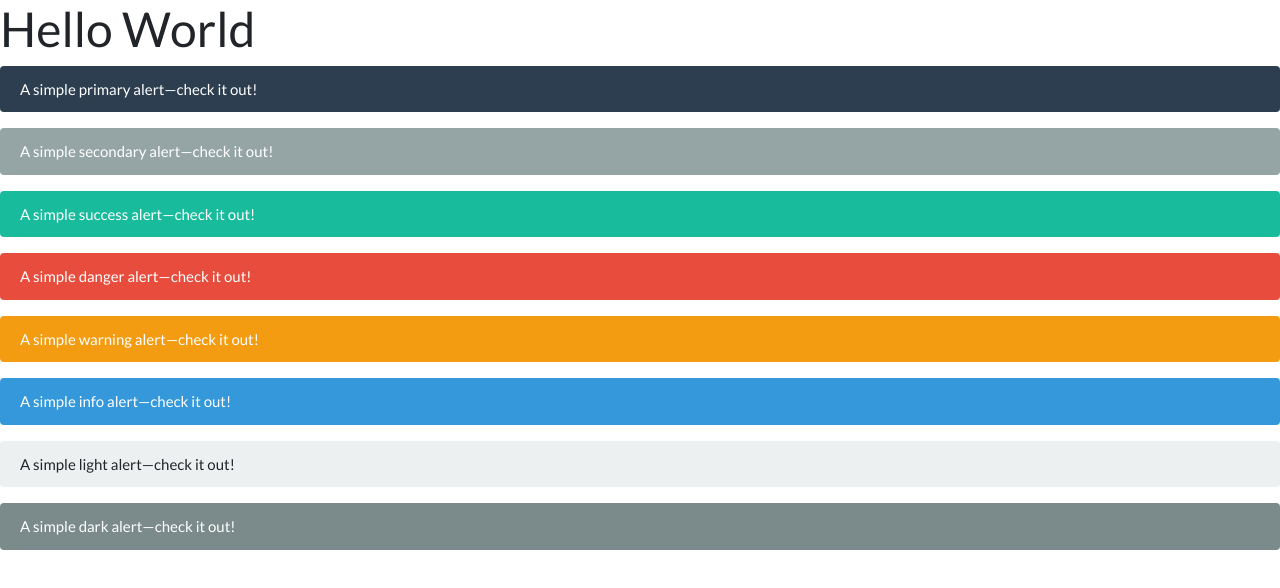
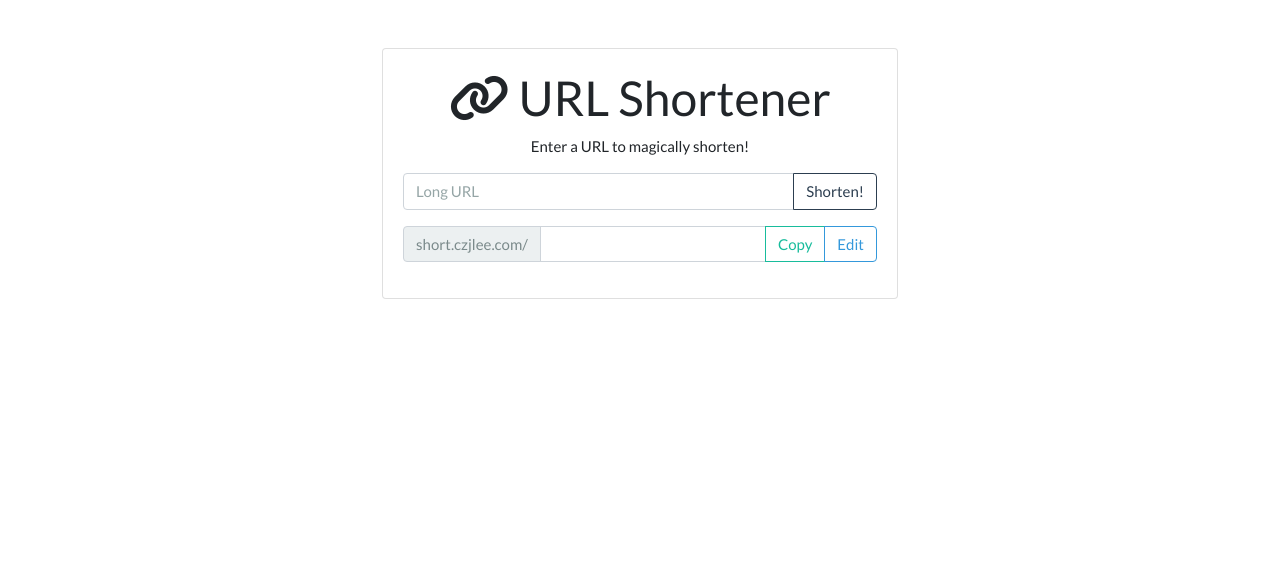
Before and after one commit to CzJLee/URL-Shortener, a website: page public/index.html in a window 1280 px wide. Drawn offline with nearby package versions, Linux system fonts and the light colour scheme.

Commit message:
Add text input fields

```diff
--- a/public/index.html
+++ b/public/index.html
@@ -5,34 +5,38 @@
 	<meta name="viewport" content="width=device-width, initial-scale=1.0">
 	<!-- Bootswatch Flatly Theme -->
 	<link rel="stylesheet" href="bootstrap.min.css">
+	<!-- Font Awesome Free Kit -->
+	<!-- https://fontawesome.com/kits -->
+	<script src="https://kit.fontawesome.com/aca0cfda8f.js" crossorigin="anonymous"></script>
 	<title>Document</title>
 </head>
 <body>
-	<h1>Hello World</h1>
+	<div class="row mt-5">
+		<div class="col-md-5 m-auto">
+			<div class="card card-body text-center">
+				<!-- Use Font Awesome Node JS logo -->
+				<h1><i class="fas fa-link"></i> URL Shortener</h1>
 
-	<div class="alert alert-primary" role="alert">
-	A simple primary alert—check it out!
+				<p>Enter a URL to magically shorten!</p>
+				<div class="input-group mb-3">
+					<input type="text" class="form-control" placeholder="Long URL" aria-label="Long URL" aria-describedby="button-addon2">
+					<div class="input-group-append">
+						<button class="btn btn-outline-primary" type="button" id="button-addon2">Shorten!</button>
 					</div>
-	<div class="alert alert-secondary" role="alert">
-	A simple secondary alert—check it out!
 				</div>
-	<div class="alert alert-success" role="alert">
-	A simple success alert—check it out!
+
+				<div class="input-group mb-3">
+					<div class="input-group-prepend">
+						<span class="input-group-text" id="basic-addon3">short.czjlee.com/</span>
 					</div>
-	<div class="alert alert-danger" role="alert">
-	A simple danger alert—check it out!
+					<input type="text" class="form-control" id="basic-url" aria-describedby="basic-addon3">
+					<div class="input-group-append" id="button-addon4">
+						<button class="btn btn-outline-success" type="button">Copy</button>
+						<button class="btn btn-outline-info" type="button">Edit</button>
 					</div>
-	<div class="alert alert-warning" role="alert">
-	A simple warning alert—check it out!
 				</div>
-	<div class="alert alert-info" role="alert">
-	A simple info alert—check it out!
 			</div>
-	<div class="alert alert-light" role="alert">
-	A simple light alert—check it out!
 		</div>
-	<div class="alert alert-dark" role="alert">
-	A simple dark alert—check it out!
 	</div>
 
 	<!-- Bootstrap JS -->
```
Lines whose indentation alone changed are shown as unchanged.
